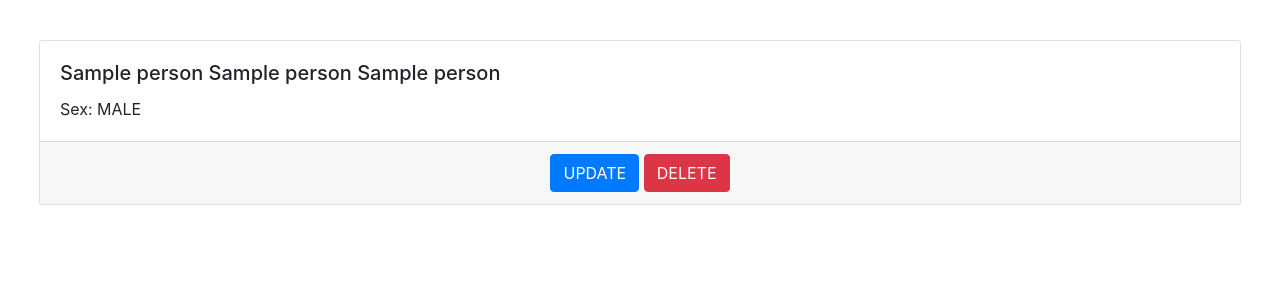
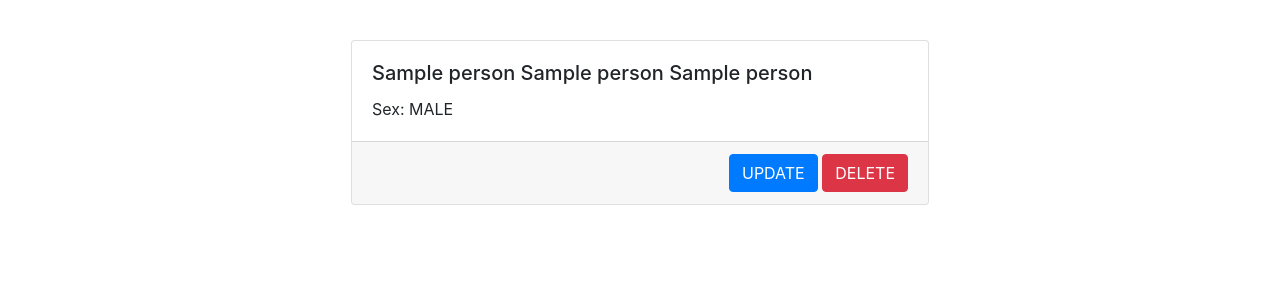
Before and after one commit to adrnmlgrto/playground_persons, a Django app: template person/templates/person/view.html in a window 1280 px wide. Shown: the part 56-356 px from the top of the page. Run offline with Django 4.2, Linux system fonts and the light colour scheme; the template is opened without the code that fills it: most values are stand-ins (such as "Sample title", 1, 10 or a date in 2020).

Commit message:
UI improvements

```diff
--- a/person/templates/person/delete_confirmation.html
+++ b/person/templates/person/delete_confirmation.html
@@ -13,7 +13,8 @@
             <div class="card-body">
             <h5 class="card-title">Delete All Persons</h5>
             <p class="card-text">Are you sure you want to delete all persons from the database?</p>
-            <a href="{% url 'person_delete_all_confirm' %}" class="btn btn-danger">Yes</a>
+            <a href="{% url 'person_list_view' %}" class="btn btn-outline-secondary">Cancel</a>
+            <a href="{% url 'person_delete_all_confirm' %}" class="btn btn-danger">Delete</a>
             </div>
         </div>
         </div>
--- a/person/templates/person/view.html
+++ b/person/templates/person/view.html
@@ -11,9 +11,9 @@
     {% with counter=0 %}
     <div class="card-deck m-2 p-1">
       {% for person in persons %}
-        {% if forloop.counter0|divisibleby:"4" %}
+        {% if forloop.counter0|divisibleby:"1" %}
           </div>
-          <div class="card-deck m-2 p-3">
+          <div class="card-deck mx-auto m-2 p-3 w-50">
         {% endif %}
         {% with counter=counter|add:"1" %}
         <div class="card">
@@ -28,7 +28,7 @@
             {% endif %}
           </div>
           <div class="card-footer">
-            <div style="text-align: center;">
+            <div style="text-align: right;">
               <a href="{% url 'person_update' person.id %}" class="btn btn-primary">UPDATE</a>
               <a href="{% url 'person_delete' person.id %}" class="btn btn-danger">DELETE</a>
             </div>
```
